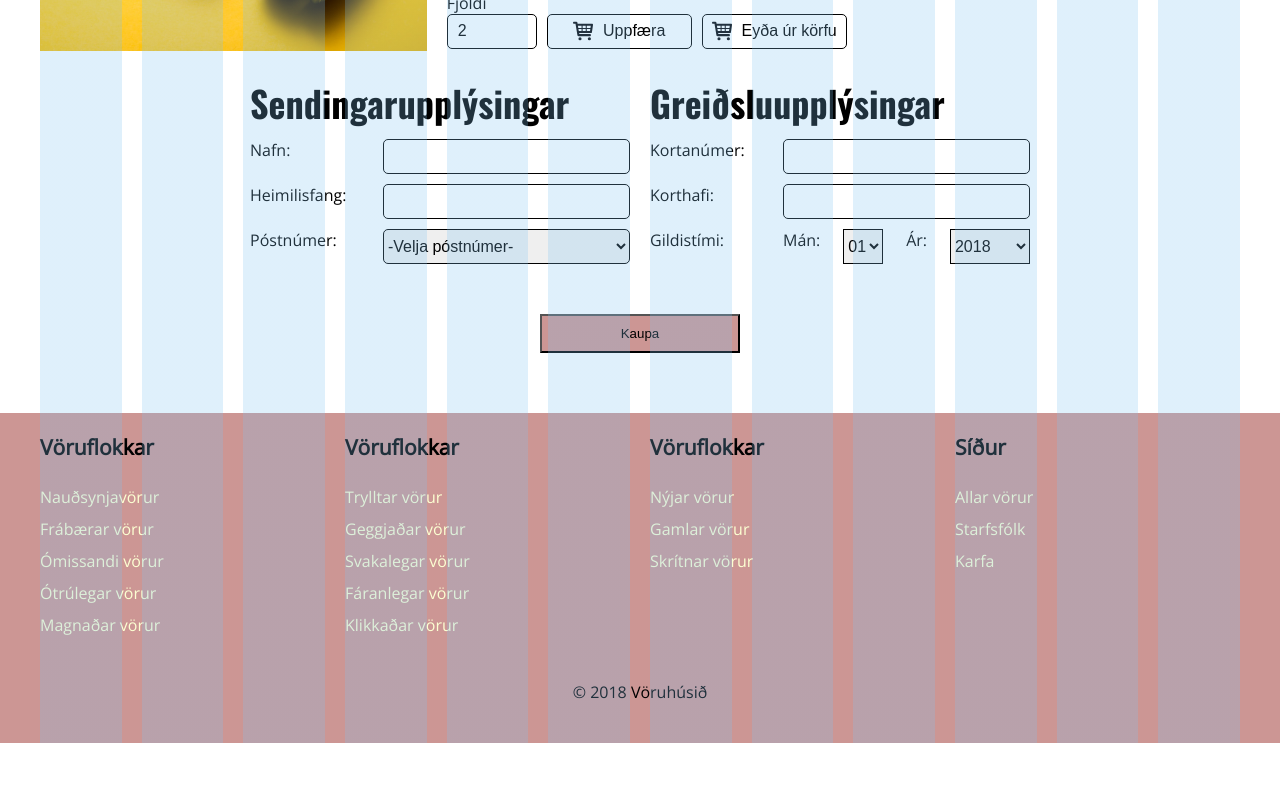
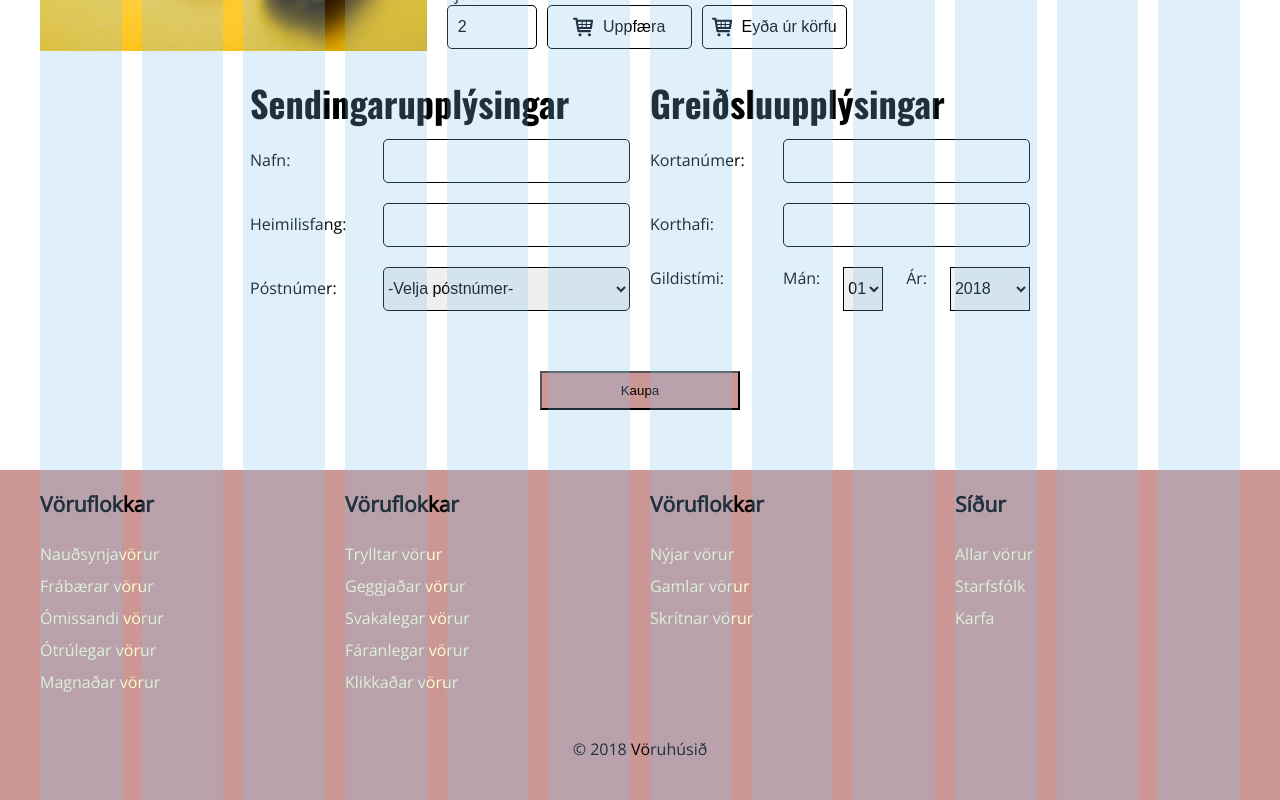
Before and after one commit to throstur78/TOL107G-H1, a website: page pages/cart.html in a window 1280 px wide. Shown: the part 997-1797 px from the top of the page. Before the commit the page ends 1740 px from the top, so only its background shows below. Drawn offline with nearby package versions, Linux system fonts and the light colour scheme; files that its build step writes are made by us from their sources.

Commit message:
Smá fiff á reitum

```diff
--- a/scss/cart.scss
+++ b/scss/cart.scss
@@ -80,7 +80,7 @@
     justify-content: center;
     align-items: center;
     min-width: 145px;
-    height: 35px;
+    height: 44px;
     margin-left: 10px;
     border-radius: 5px;
     border: solid 0.5px;
@@ -106,7 +106,7 @@
   .fjoldi {
     cursor: auto;
     width: 90px;
-    height: 35px;
+    height: 44px;
     border-radius: 5px;
     border: 1px;
     border: solid 1px;
@@ -148,6 +148,7 @@
     display: flex;
     flex-direction: row;
     justify-content: space-between;
+    align-items: baseline;
   }
 
   &__box {
@@ -164,7 +165,7 @@
 
   .reiturinfo {
     width: 65%;
-    height: 35px;
+    height: 44px;
     margin-bottom: 10px;
     border-radius: 5px;
     border: solid 1px;
@@ -173,7 +174,7 @@
 
   .reiturinfo--man {
     width: 40px;
-    height: 35px;
+    height: 44px;
     border: solid 1px;
     justify-content: center;
     font-size: 1em;
@@ -181,13 +182,13 @@
 
   .reiturinfo--ar {
     width: 80px;
-    height: 35px;
+    height: 44px;
     border: solid 1px;
     font-size: 1em;
   }
 
   .labelReitir {
-    height: 35px;
+    height: 44px;
     margin-bottom: 10px;
   }
 }
```
